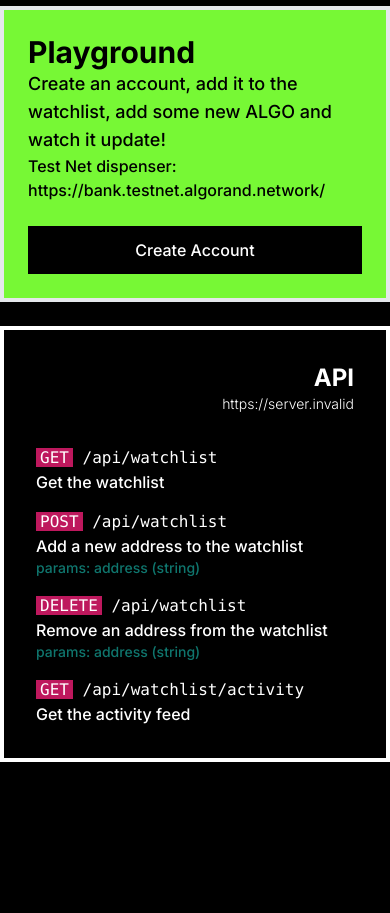
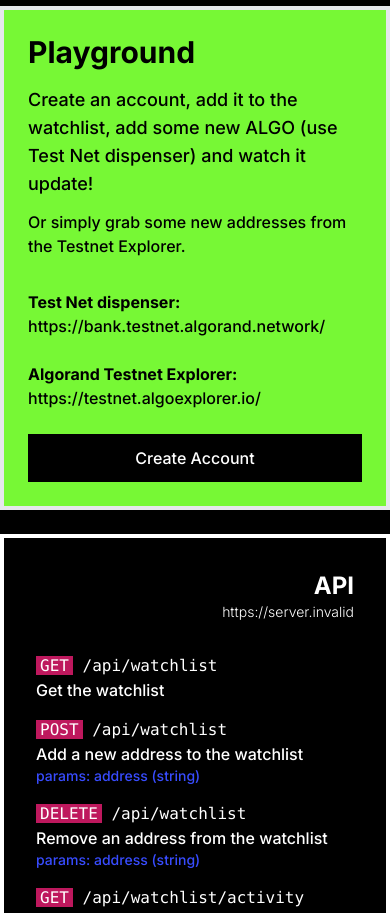
Before and after one commit to mafrasil/algo-tracker, a React (Vite) app in the folder packages/frontend/: page / in a window 390 px wide. Shown: the part 316-1229 px from the top of the page. Before the commit the page ends 1102 px from the top, so only its background shows below. Built offline with nearby package versions, Linux system fonts and the light colour scheme; no server answers; the HTML template or start-up script is replaced by a standard one.

Commit message:
responsive tweaks

```diff
--- a/packages/frontend/src/components/Account.tsx
+++ b/packages/frontend/src/components/Account.tsx
@@ -17,8 +17,18 @@
     return (
         <div className='border-4 bg-green text-black p-6'>
             <h2 className='font-bold text-3xl'>Playground</h2>
-            <p className='text-lg'>Create an account, add it to the watchlist, add some new ALGO and watch it update!</p>
-            <p>Test Net dispenser: <a className='hover:underline' href="https://bank.testnet.algorand.network/" target='_blank'>https://bank.testnet.algorand.network/</a></p>
+
+            <div className="flex flex-col lg:flex-row gap-x-24 pt-4">
+                <div className="flex gap-y-3 flex-col lg:border-r-2 border-black pb-8 lg:pb-0 lg:pr-24">
+                    <p className='text-lg'>Create an account, add it to the watchlist, add some new ALGO (use Test Net dispenser) and watch it update!</p>
+                    <p>Or simply grab some new addresses from the Testnet Explorer.</p>
+                </div>
+                <nav className='flex flex-col lg:flex-row justify-center gap-y-6 gap-x-12'>
+                    <p className='flex flex-col font-bold'>Test Net dispenser: <a className='hover:underline font-normal' href="https://bank.testnet.algorand.network/" target='_blank'>https://bank.testnet.algorand.network/</a></p>
+                    <p className='flex flex-col font-bold'>Algorand Testnet Explorer: <a className='hover:underline font-normal' href="https://testnet.algoexplorer.io/ target='_blank'">https://testnet.algoexplorer.io/</a></p>
+                </nav>
+            </div>
+
             <div className="flex flex-col">
             <button className='bg-black p-3 mt-6 text-white hover:bg-white hover:text-black' onClick={createAccount}>Create Account</button>
             {account && (
--- a/packages/frontend/src/components/Api.tsx
+++ b/packages/frontend/src/components/Api.tsx
@@ -12,7 +12,7 @@
         <li className="flex lg:flex-row flex-col lg:gap-x-8">
             <code><span className='bg-pink-700 px-1'>{method}</span> {path}</code>
             <p>{description}</p>
-            {params && <span className='text-sm text-teal-700 lg:ml-2'>params: {params}</span>}
+            {params && <span className='text-sm text-blue lg:ml-2'>params: {params}</span>}
         </li>
     )
 }
```
